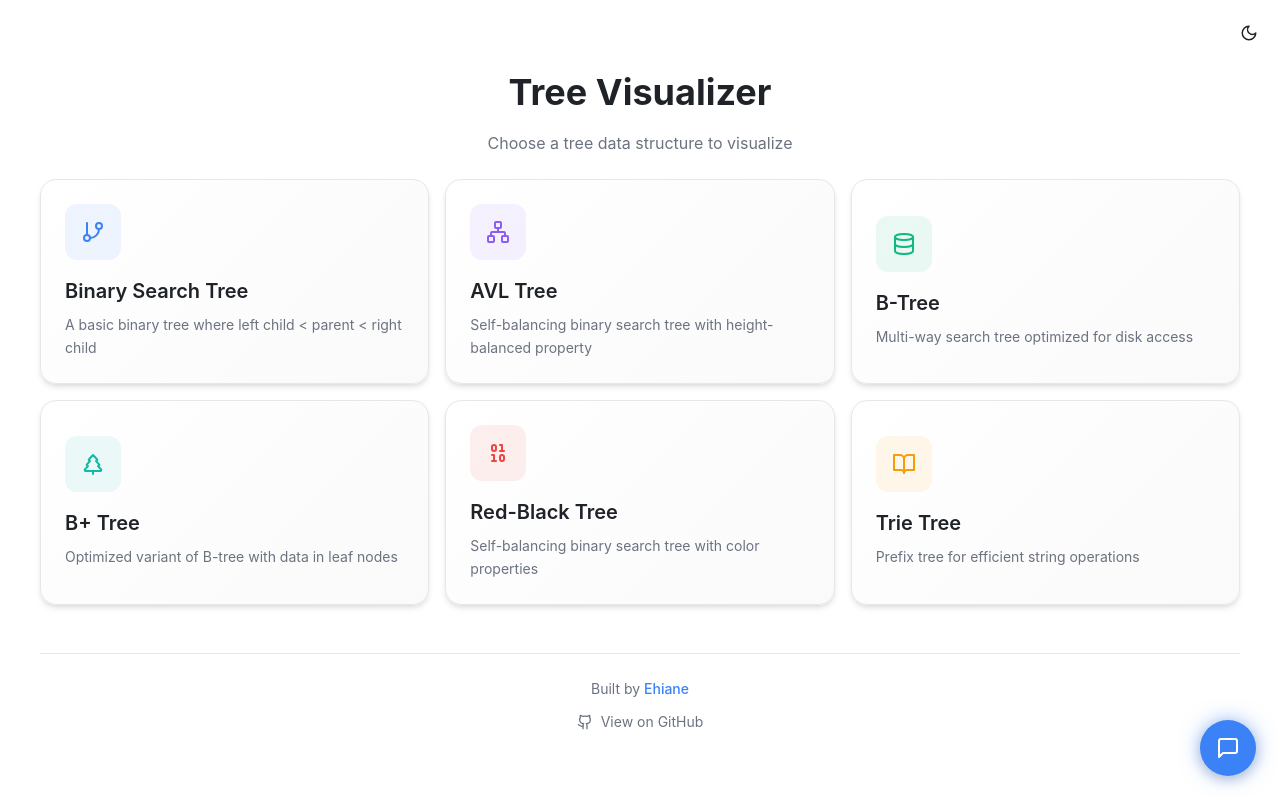
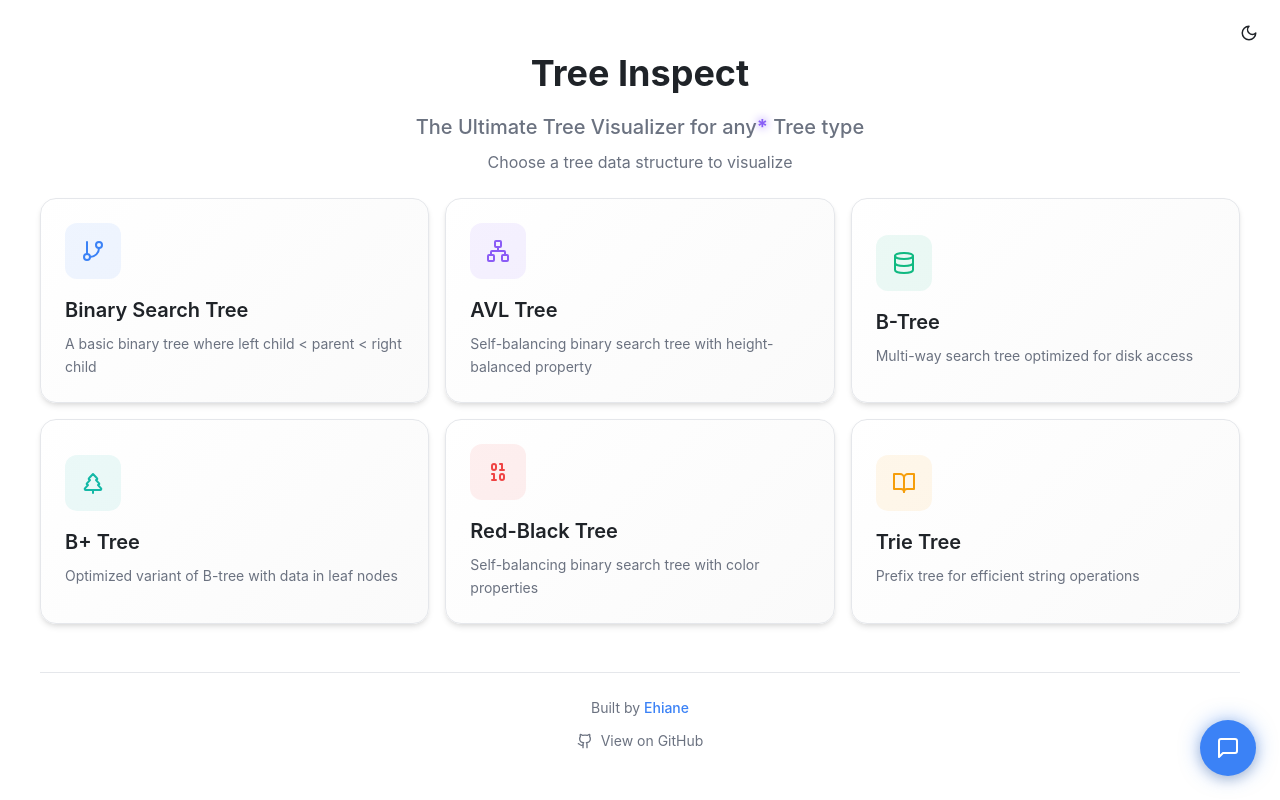
Before and after one commit to Ehiane/TreeVisualizer, a React (Vite) app: page / in a window 1280 px wide. Built offline with nearby package versions, Linux system fonts and the light colour scheme.

Commit message:
new tagline added on home page

```diff
--- a/src/components/TreeSelectionPage.tsx
+++ b/src/components/TreeSelectionPage.tsx
@@ -125,8 +125,27 @@ export function TreeSelectionPage() {
             color: 'var(--fg)',
             margin: '0 0 var(--space-3) 0',
           }}>
-            Tree Visualizer
+            Tree Inspect
           </h1>
+          <p style={{
+            fontSize: '20px',
+            fontWeight: '500',
+            color: 'var(--fg-muted)',
+            margin: '0 0 var(--space-2) 0',
+          }}>
+            The Ultimate Tree Visualizer for any
+            <span
+              style={{
+                animation: 'rainbow-glow 3s linear infinite',
+                cursor: 'help',
+                fontWeight: '700',
+              }}
+              title="Request new tree types via feedback (button at the bottom-right)!"
+            >
+              *
+            </span>
+            {' '}Tree type
+          </p>
           <p style={{
             fontSize: '16px',
             color: 'var(--fg-muted)',
@@ -134,6 +153,17 @@ export function TreeSelectionPage() {
           }}>
             Choose a tree data structure to visualize
           </p>
+          <style>{`
+            @keyframes rainbow-glow {
+              0% { color: #ef4444; text-shadow: 0 0 10px #ef4444; }
+              16.67% { color: #f97316; text-shadow: 0 0 10px #f97316; }
+              33.33% { color: #f59e0b; text-shadow: 0 0 10px #f59e0b; }
+              50% { color: #22c55e; text-shadow: 0 0 10px #22c55e; }
+              66.67% { color: #3b82f6; text-shadow: 0 0 10px #3b82f6; }
+              83.33% { color: #8b5cf6; text-shadow: 0 0 10px #8b5cf6; }
+              100% { color: #ef4444; text-shadow: 0 0 10px #ef4444; }
+            }
+          `}</style>
         </div>
 
         <div style={{
```
